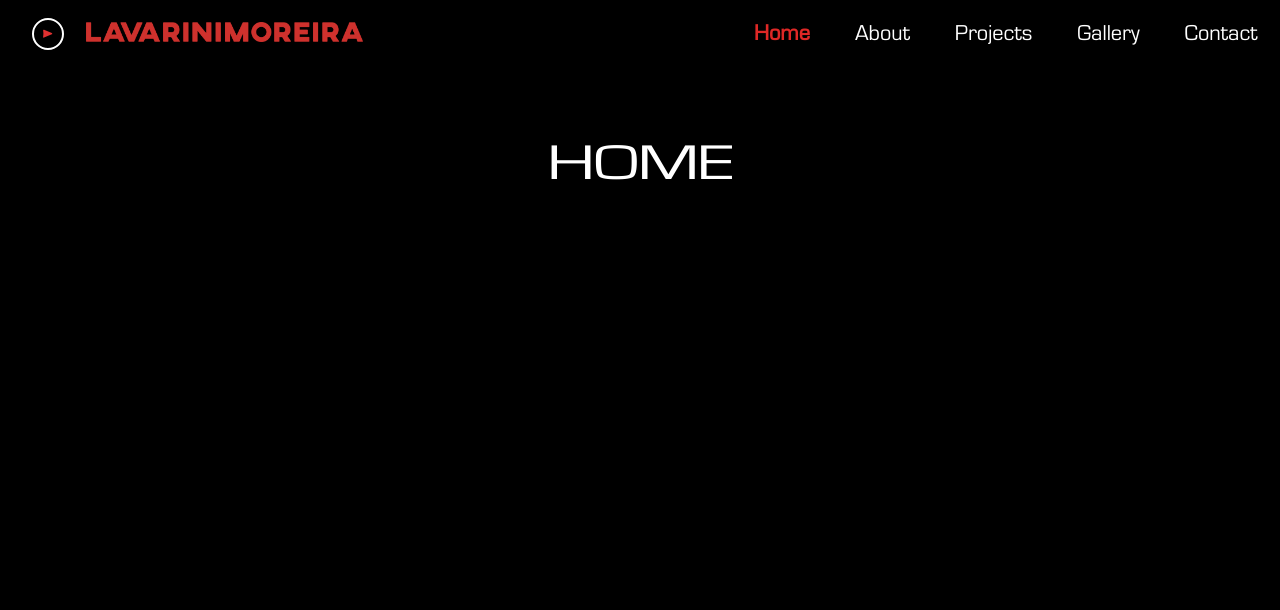
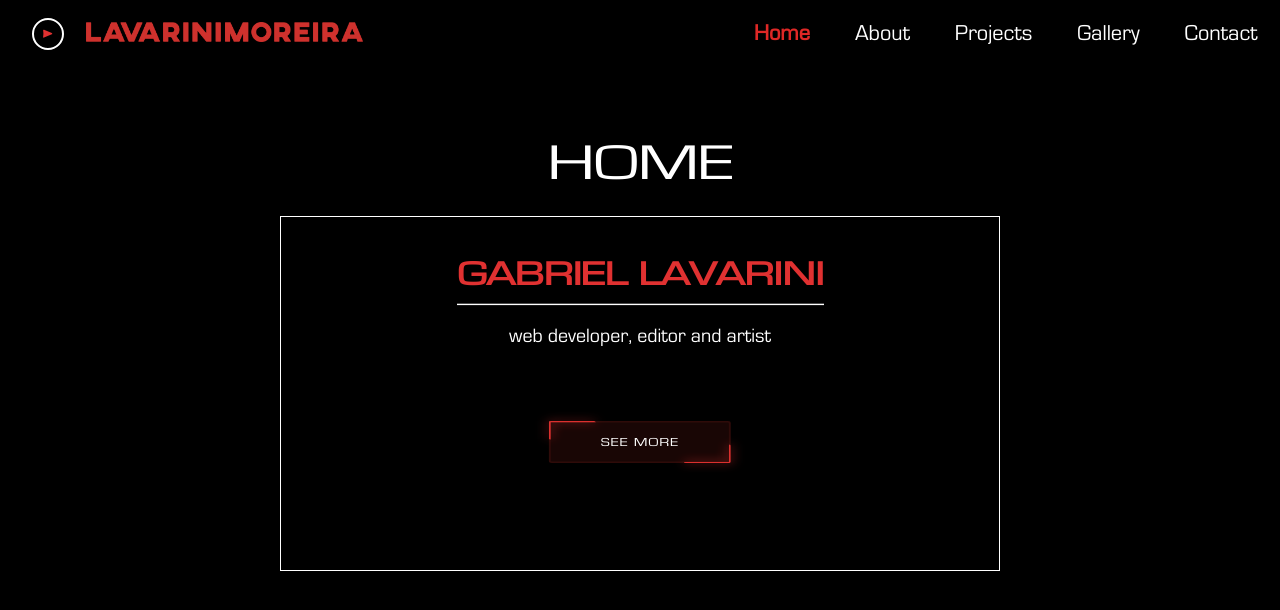
Before and after one commit to lavarinimoreira/portfolio-website, a React (Vite) app: page / in a window 1280 px wide. Shown: the top 610 px of the page. Built offline with nearby package versions, Linux system fonts and the light colour scheme.

Commit message:
adding button component

```diff
--- a/index.html
+++ b/index.html
@@ -2,7 +2,7 @@
 <html lang="en">
   <head>
     <meta charset="UTF-8" />
-    <link rel="icon" type="image/svg+xml" href="/vite.svg" />
+    <link rel="icon" type="image/svg+xml" href="/images/favicon.ico" />
     <meta name="viewport" content="width=device-width, initial-scale=1.0" />
     <title>Gabriel Lavarini</title>
 
--- a/src/components/english/home.tsx
+++ b/src/components/english/home.tsx
@@ -1,9 +1,24 @@
-import { Home } from "../styles/home";
+import { useNavigate } from "react-router-dom";
+import Click from "../shared/button";
+import { Button, Home, HomeContent } from "../styles/home";
 
 function EnglishHome() {
+  const navigate = useNavigate();
+
+  const handleNavigate = () => {
+    return navigate("/about");
+  };
+
   return (
     <Home>
       <h1>Home</h1>
+      <HomeContent>
+        <h2>Gabriel Lavarini</h2>
+        <p>web developer, editor and artist</p>
+        <Button>
+          <Click title="see more" action={handleNavigate} />
+        </Button>
+      </HomeContent>
     </Home>
   );
 }
--- /dev/null
+++ b/src/components/shared/button/index.tsx
@@ -0,0 +1,22 @@
+import { Button } from "./styles";
+
+interface ClickProps {
+  title: string;
+  action: () => void;
+}
+
+function Click({ title, action }: ClickProps) {
+  return (
+    <Button onClick={() => action()}>
+      <a href="" className="click click-w-button">
+        {title}
+      </a>
+      <div className="click-decoration_upper-left-blur"></div>
+      <div className="click-decoration_upper-left-deco"></div>
+      <div className="click-decoration_bottom-right"></div>
+      <div className="click-decoration_bottom-right-blur"></div>
+    </Button>
+  );
+}
+
+export default Click;
--- /dev/null
+++ b/src/components/shared/button/styles.ts
@@ -0,0 +1,141 @@
+import { styled } from "styled-components";
+
+export const Button = styled.div`
+  position: absolute;
+  top: 50%;
+  left: 50%;
+  transform: translate(-50%, -50%);
+  color: #000;
+  line-height: 1.5;
+  box-sizing: border-box;
+  display: inline-block;
+  flex-direction: row;
+  justify-content: flex-start;
+  align-items: flex-start;
+  background-color: rgba(0, 0, 0, 0);
+  transition: 0.2s;
+  text-transform: uppercase;
+  a {
+    font-size: 1rem;
+    font-weight: 800;
+    letter-spacing: 1px;
+  }
+
+  .click {
+    transition: 1s;
+    box-sizing: border-box;
+    display: inline-block;
+    border: 0;
+    line-height: inherit;
+    text-decoration: none;
+    cursor: pointer;
+    position: relative;
+    z-index: 1;
+    padding: 0.875rem 3.125rem;
+    flex: 0 auto;
+    border-style: solid;
+    border-width: 2px;
+    border-color: rgba(206, 49, 45, 0.12);
+    border-radius: 0.1875rem;
+    background-color: rgba(206, 49, 45, 0.12);
+    color: #fff;
+    font-size: 1rem;
+    font-weight: 400;
+    text-align: center;
+  }
+
+  .click-decoration_upper-left-blur {
+    color: #000;
+    font-size: 1rem;
+    line-height: 1.5;
+    text-rendering: optimizeLegibility;
+    box-sizing: border-box;
+    position: absolute;
+    left: 0%;
+    top: 0%;
+    right: auto;
+    bottom: auto;
+    border-top: 2px solid ${({ theme }) => theme.colors.red};
+    border-left: 2px solid ${({ theme }) => theme.colors.red};
+    border-top-left-radius: 2px;
+    border-top-right-radius: 2px;
+    border-bottom-left-radius: 2px;
+    filter: blur(6px);
+    width: 26%;
+    height: 44%;
+    transition: 0.2s;
+  }
+
+  .click-decoration_upper-left-deco {
+    color: #000;
+    font-size: 1rem;
+    line-height: 1.5;
+    text-rendering: optimizeLegibility;
+    box-sizing: border-box;
+    position: absolute;
+    left: 0%;
+    top: 0%;
+    right: auto;
+    bottom: auto;
+    border-top: 2px solid ${({ theme }) => theme.colors.red};
+    border-left: 2px solid ${({ theme }) => theme.colors.red};
+    border-top-left-radius: 2px;
+    border-top-right-radius: 2px;
+    border-bottom-left-radius: 2px;
+    width: 26%;
+    height: 44%;
+    transition: 0.2s;
+  }
+
+  .click-decoration_bottom-right {
+    color: #000;
+    font-size: 1rem;
+    line-height: 1.5;
+    text-rendering: optimizeLegibility;
+    box-sizing: border-box;
+    position: absolute;
+    left: auto;
+    top: auto;
+    right: 0%;
+    bottom: 0%;
+    border-right: 2px solid ${({ theme }) => theme.colors.red};
+    border-bottom: 2px solid ${({ theme }) => theme.colors.red};
+    border-top-right-radius: 2px;
+    border-bottom-left-radius: 2px;
+    border-bottom-right-radius: 2px;
+    width: 26%;
+    height: 44%;
+    transition: 0.2s;
+  }
+
+  .click-decoration_bottom-right-blur {
+    color: #000;
+    font-size: 1rem;
+    line-height: 1.5;
+    text-rendering: optimizeLegibility;
+    box-sizing: border-box;
+    position: absolute;
+    left: auto;
+    top: auto;
+    right: 0%;
+    bottom: 0%;
+    border-right: 2px solid ${({ theme }) => theme.colors.red};
+    border-bottom: 2px solid ${({ theme }) => theme.colors.red};
+    filter: blur(6px);
+    width: 26%;
+    height: 44%;
+    transition: 0.2s;
+  }
+
+  &:hover {
+    background-color: rgba(206, 49, 45, 0.12);
+  }
+
+  &:hover .click-decoration_upper-left-blur,
+  &:hover .click-decoration_upper-left-deco,
+  &:hover .click-decoration_bottom-right,
+  &:hover .click-decoration_bottom-right-blur {
+    width: 100% !important;
+    height: 100% !important;
+  }
+`;
--- a/src/components/styles/home.ts
+++ b/src/components/styles/home.ts
@@ -9,4 +9,35 @@ export const Home = styled.div`
   width: 100%;
 
   margin-top: 8rem;
+
+  h2 {
+    border-bottom: 2px solid white;
+    margin-bottom: 0.7rem;
+    padding-bottom: 1rem;
+  }
 `;
+
+export const HomeContent = styled.div`
+  display: flex;
+  flex-direction: column;
+  justify-content: center;
+  align-items: center;
+
+  margin-top: 1rem;
+
+  width: 45rem;
+
+  border: 1px solid white;
+  box-sizing: border-box;
+  padding: 2rem;
+`;
+
+export const Button = styled.div`
+  position: relative;
+  width: 100%;
+  margin-top: 4rem;
+  margin-bottom: 4rem;
+  padding: 2rem;
+
+  transform: scale(1, 0.75);
+`;
--- a/src/styles/global.ts
+++ b/src/styles/global.ts
@@ -73,6 +73,21 @@ table {
       text-transform: uppercase;
     }
 
+    h2{
+      font-size: 3rem;
+      font-family: 'Eurostile';
+      transform: scale(1, 0.7);
+      letter-spacing: -0.05rem;
+      text-transform: uppercase;
+
+      font-weight: bold;
+
+      color: ${({ theme }) => theme.colors.red};
+    }
+
+    p{
+      font-size: 1.25rem;
+    }
     font-family: 'Eurostile';
 
     width: 100%;
```
Also changed, not shown: 1 other file (tests, documents, lock files or other folders).
